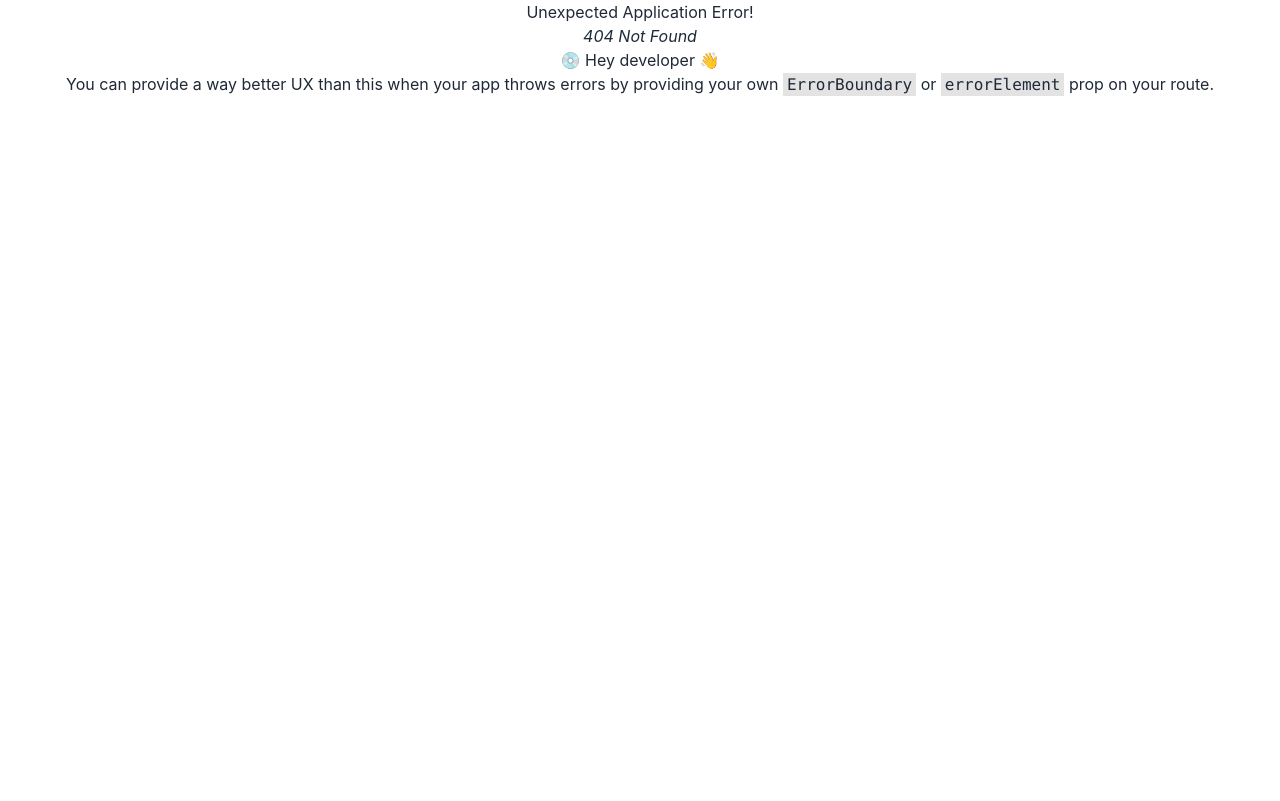
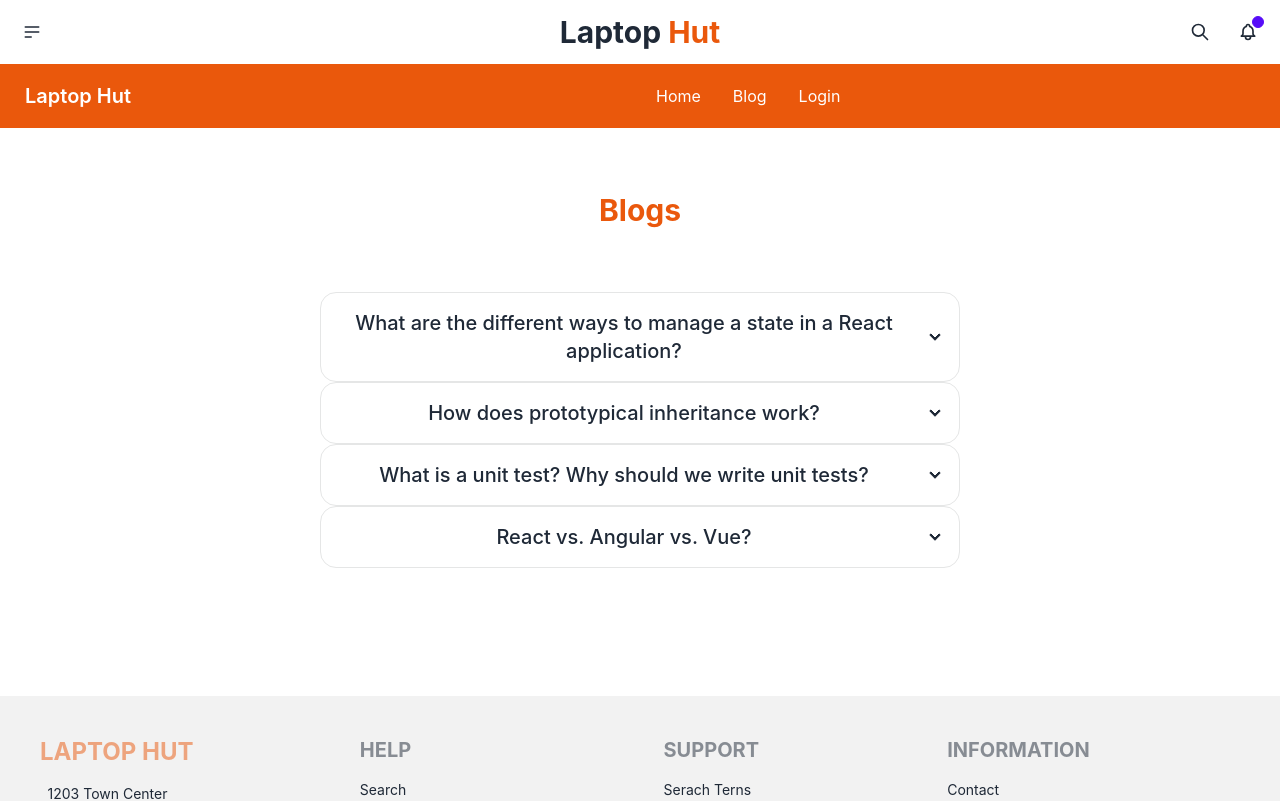
Before and after one commit to jibananando/laptop-hut-client, a React (Create React App) app: page /blog in a window 1280 px wide. Before the commit this address had no page. Shown: the top 801 px of the page. Built offline with nearby package versions, Linux system fonts and the light colour scheme.

Commit message:
complated blog page with 4 question and ans

```diff
--- /dev/null
+++ b/src/Pages/Blog/Blog.js
@@ -0,0 +1,49 @@
+import React from 'react';
+
+const Blog = () => {
+    return (
+        <div className='container mx-auto w-1/2 mt-16 mb-32'>
+            <h1 className="text-3xl font-bold text-orange-600 mb-16">Blogs</h1>
+            <div tabIndex={0} className="collapse collapse-arrow border border-base-300 bg-base-100 rounded-box">
+                <div className="collapse-title text-xl font-medium">
+                    What are the different ways to manage a state in a React application?
+                </div>
+                <div className="collapse-content">
+                    <p>There are four main types of state you need to properly manage in your React apps:<br />
+                        1. Local state.<br />
+                        2. Global state.<br />
+                        3. Server state.<br />
+                        3. URL state.</p>
+                </div>
+            </div>
+            <div tabIndex={0} className="collapse collapse-arrow border border-base-300 bg-base-100 rounded-box">
+                <div className="collapse-title text-xl font-medium">
+                    How does prototypical inheritance work?
+                </div>
+                <div className="collapse-content">
+                    <p>Prototypical inheritance allows us to reuse the properties or methods from one JavaScript object to another through a reference pointer function. All JavaScript objects inherit properties and methods from a prototype: Date objects inherit from Date.</p>
+                </div>
+            </div>
+            <div tabIndex={0} className="collapse collapse-arrow border border-base-300 bg-base-100 rounded-box">
+                <div className="collapse-title text-xl font-medium">
+                    What is a unit test? Why should we write unit tests?
+                </div>
+                <div className="collapse-content">
+                    <p>A unit test is a way of testing a unit - the smallest piece of code that can be logically isolated in a system. In most programming languages, that is a function, a subroutine, a method or property. The isolated part of the definition is important.
+                        For Test-Driven Development (TDD), you write unit tests before writing any implementation. This makes your implementation details in your code shorter and easier to understand. In this instance, the best time to write unit tests is immediately. For others, most developers write unit tests after the code's been written
+                    </p>
+                </div>
+            </div>
+            <div tabIndex={0} className="collapse collapse-arrow border border-base-300 bg-base-100 rounded-box">
+                <div className="collapse-title text-xl font-medium">
+                    React vs. Angular vs. Vue?
+                </div>
+                <div className="collapse-content">
+                    <p>Vue provides higher customizability and hence is easier to learn than Angular or React. Further, Vue has an overlap with Angular and React with respect to their functionality like the use of components. Hence, the transition to Vue from either of the two is an easy option.</p>
+                </div>
+            </div>
+        </div>
+    );
+};
+
+export default Blog;
--- a/src/Pages/Home/Header/Header.js
+++ b/src/Pages/Home/Header/Header.js
@@ -18,7 +18,7 @@ const Header = () => {
                     </div>
                 </div>
                 <div className="navbar-center">
-                    <Link to="/" className="font-bold text-2xl">Laptop <span className='text-orange-600'>Hut</span></Link>
+                    <Link to="/" className="font-bold text-3xl">Laptop <span className='text-orange-600'>Hut</span></Link>
                 </div>
                 <div className="navbar-end">
                     <button className="btn btn-ghost btn-circle">
--- a/src/Pages/Home/Home/AdvertisedItems/AdvertisedItem.js
+++ b/src/Pages/Home/Home/AdvertisedItems/AdvertisedItem.js
@@ -3,7 +3,7 @@ import React from 'react';
 const AdvertisedItem = () => {
 
     return (
-        <div className="grid mt-16 mb-16 gap-4 grid-cols-1 md:grid-cols-2 lg:grid-cols-3">
+        <div className="grid mt-8 gap-4 grid-cols-1 md:grid-cols-2 lg:grid-cols-3">
             <div className="card w-96 bg-base-100 shadow-xl image-full">
                 <figure><img src="https://i.dell.com/sites/csimages/Banner_Imagery/all/fp_topbannerimage_1105.png" alt="Shoes" /></figure>
                 <div className="card-body">
--- a/src/Pages/Home/Home/Home.js
+++ b/src/Pages/Home/Home/Home.js
@@ -1,12 +1,14 @@
 import React from 'react';
 import AdvertisedItems from './AdvertisedItems/AdvertisedItems';
 import Banner from './Banner/Banner';
+import Subscribe from './Subscribe/Subscribe';
 
 const Home = () => {
     return (
         <div>
             <Banner></Banner>
             <AdvertisedItems></AdvertisedItems>
+            <Subscribe></Subscribe>
         </div>
     );
 };
--- /dev/null
+++ b/src/Pages/Home/Home/Subscribe/Subscribe.js
@@ -0,0 +1,28 @@
+import React from 'react';
+
+const Subscribe = () => {
+    return (
+        <div className="hero pt-32 pb-16 bg-base-200">
+            <div className="hero-content flex-col lg:flex-row">
+                <div className="text-center lg:text-left">
+                    <h1 className="text-4xl font-bold"><span className='text-orange-600'>SUBSCRIBE</span> TO OUR LAPTOP HUT</h1>
+                    <p className="py-6">Enter your email address to receive regular updates, as well<br /> as news on upcoming events and specific offers.</p>
+                </div>
+                <div className="card flex-shrink-0 w-full max-w-sm shadow-2xl bg-base-100">
+                    <div className="card-body">
+                        <div className="form-control">
+                            <div className="input-group">
+                                <input type="email" placeholder="Input your email adress" className="input input-bordered file-input-error" />
+                                <button className="btn bg-orange-600">
+                                    Submit
+                                </button>
+                            </div>
+                        </div>
+                    </div>
+                </div>
+            </div>
+        </div>
+    );
+};
+
+export default Subscribe;
--- a/src/Pages/Shared/Navbar/Navbar.js
+++ b/src/Pages/Shared/Navbar/Navbar.js
@@ -6,7 +6,9 @@ const Navbar = () => {
     const menuItems =
         <React.Fragment>
             <li><Link to="/">Home</Link></li>
+            <li><Link to="/blog">Blog</Link></li>
             <li><Link to="/login">Login</Link></li>
+
         </React.Fragment>
     return (
         <div className="navbar bg-orange-600 text-white">
--- a/src/Routes/Routes/Routes.js
+++ b/src/Routes/Routes/Routes.js
@@ -1,5 +1,6 @@
 import { createBrowserRouter } from "react-router-dom";
 import Main from "../../Layout/Main";
+import Blog from "../../Pages/Blog/Blog";
 import Home from "../../Pages/Home/Home/Home";
 import Login from "../../Pages/Login/Login";
 
@@ -15,6 +16,10 @@ const router = createBrowserRouter([
             {
                 path: '/login',
                 element: <Login></Login>
+            },
+            {
+                path: '/blog',
+                element: <Blog></Blog>
             }
         ]
     }
```
